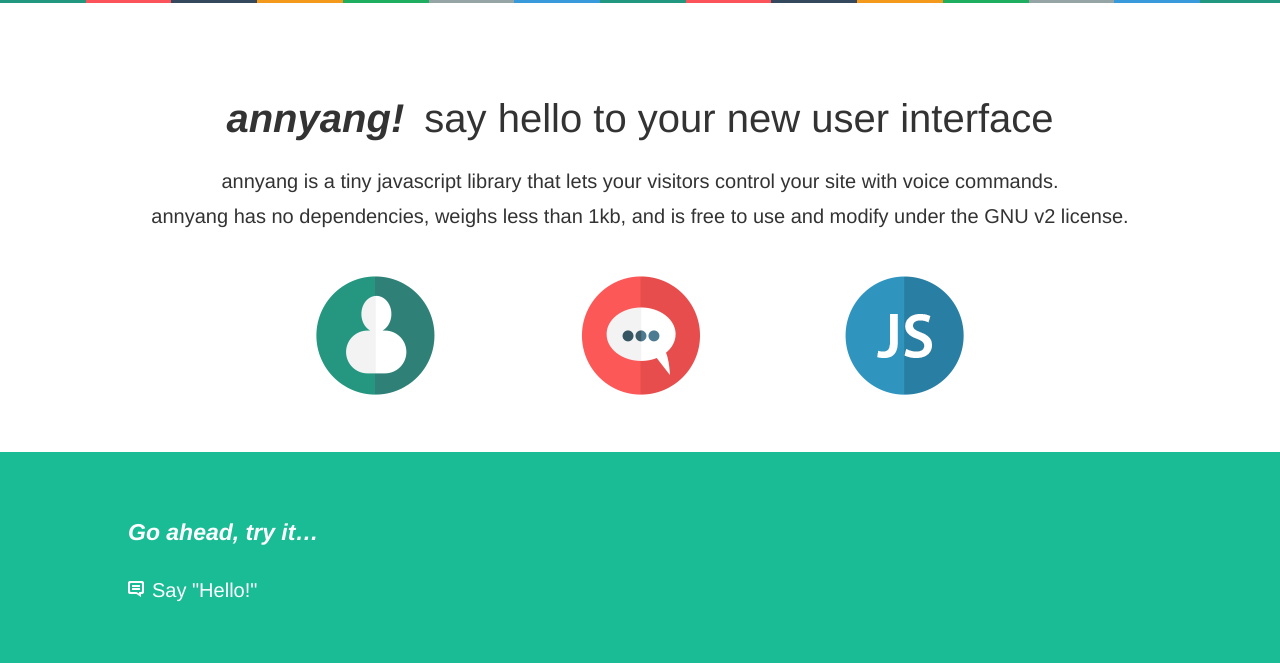
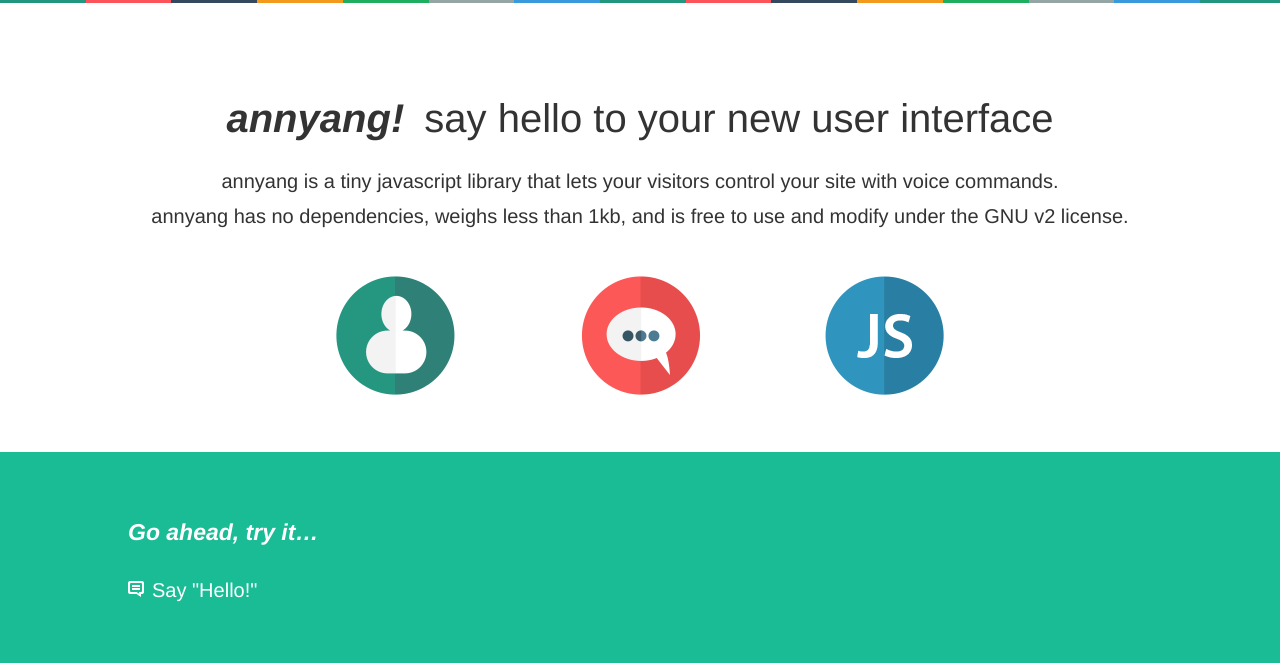
Before and after one commit to TalAter/annyang, a PHP site: page / in a window 1280 px wide. Shown: the top 663 px of the page. Run offline with PHP 8.4, Linux system fonts and the light colour scheme; some libraries are stand-ins or nearby versions.

Commit message:
Less spacing between header images

```diff
--- a/demo/css/main.css
+++ b/demo/css/main.css
@@ -77,7 +77,7 @@ section {
   font-weight: 400;
 }
 #section_header img {
-  margin: 30px 60px 0;
+  margin: 30px 50px 0;
 }
 #section_header {
   padding-top: 70px;
```
